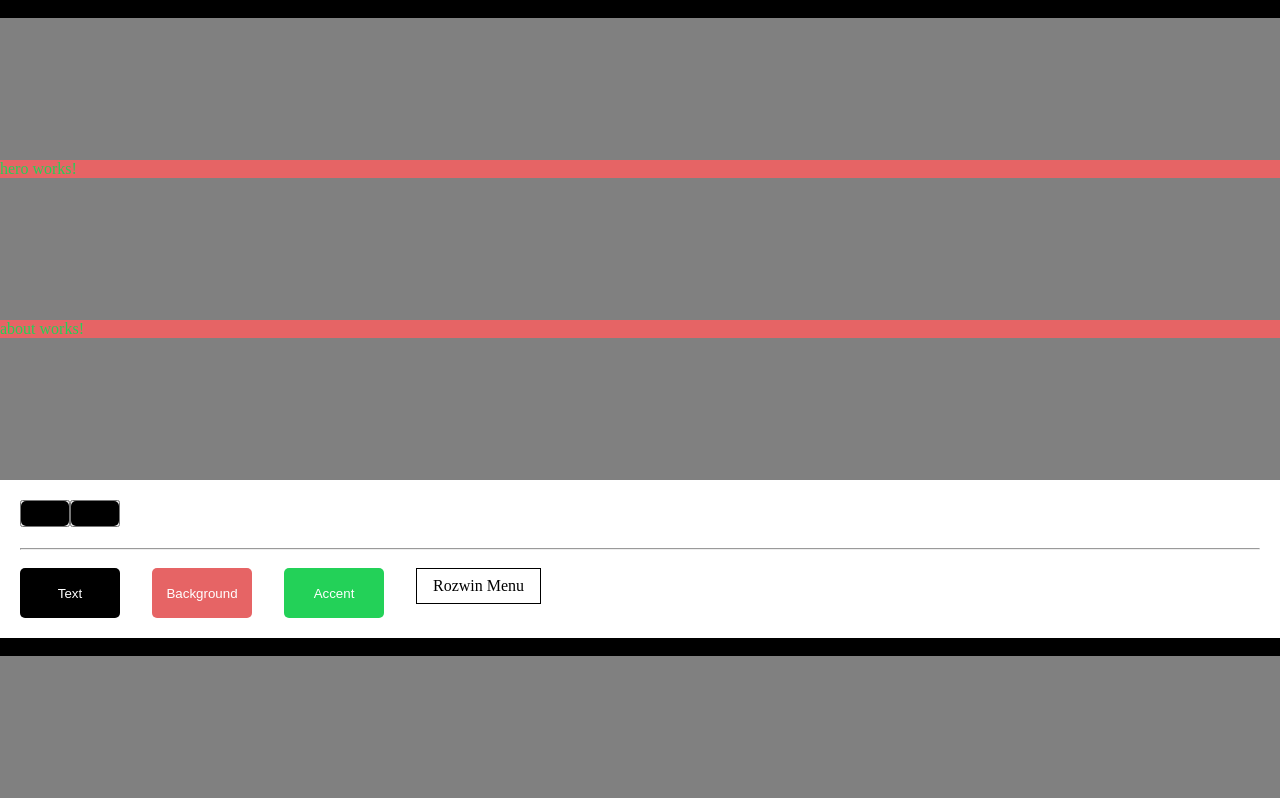
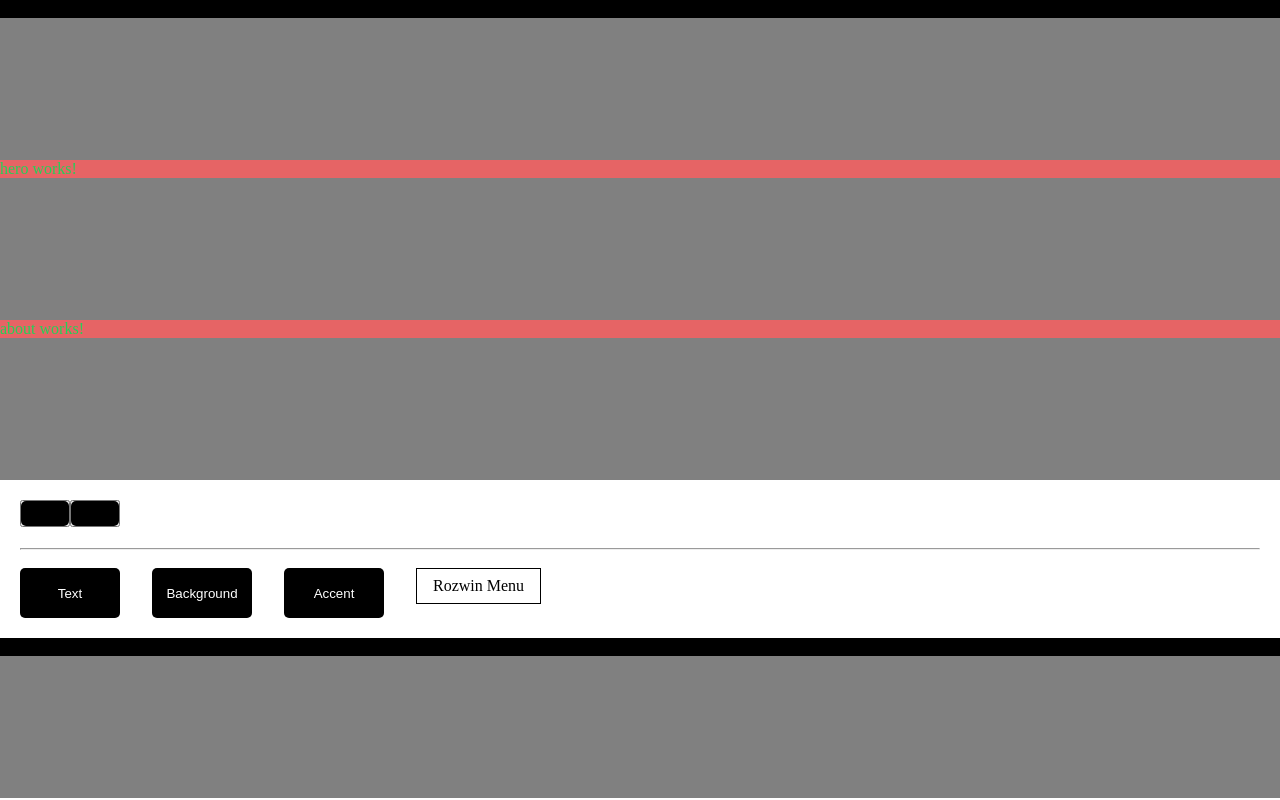
Before and after one commit to Lexsak/angular-learning, an Angular app: page / in a window 1280 px wide. Built offline with nearby package versions, Linux system fonts and the light colour scheme.

Commit message:
chce zebrac kolory do wartosci w inputach

```diff
--- a/src/app/layouts/change-color/change-color.component.html
+++ b/src/app/layouts/change-color/change-color.component.html
@@ -9,18 +9,19 @@
     <input
       type="color"
       class="btn-color color-text"
+      (value)="getSecondColor()"
       (input)="changeMainColor($event)"
     />
     <input
       type="color"
       class="btn-color second-color"
-      value="#e66465"
+      (value)="getBackgroundColor()"
       (input)="changeSecondColor($event)"
     />
     <input
       type="color"
       class="btn-color accent-color"
-      value="#23D158"
+      (value)="getAccentColor()"
       (input)="changeAccentsColor($event)"
     />
 
--- a/src/app/layouts/change-color/change-color.component.ts
+++ b/src/app/layouts/change-color/change-color.component.ts
@@ -27,7 +27,7 @@ export class ChangeColorComponent {
     this.colorService.setSecondColor(color);
   }
 
-  changeAccentsColor(event: any){
+  changeAccentsColor(event: any) {
     const color = event?.target?.value;
     this.colorService.setAccentColor(color);
   }
@@ -51,4 +51,17 @@ export class ChangeColorComponent {
     this.colorService.setSecondColor(hax2);
     this.isDropDown = false;
   }
+
+  // Get color Values to inputs
+  getSecondColor() {
+    return this.colorService.secondColor;
+  }
+
+  getAccentColor() {
+    return this.colorService.accentColor;
+  }
+
+  getBackgroundColor() {
+    return this.colorService.mainColor;
+  }
 }
```
